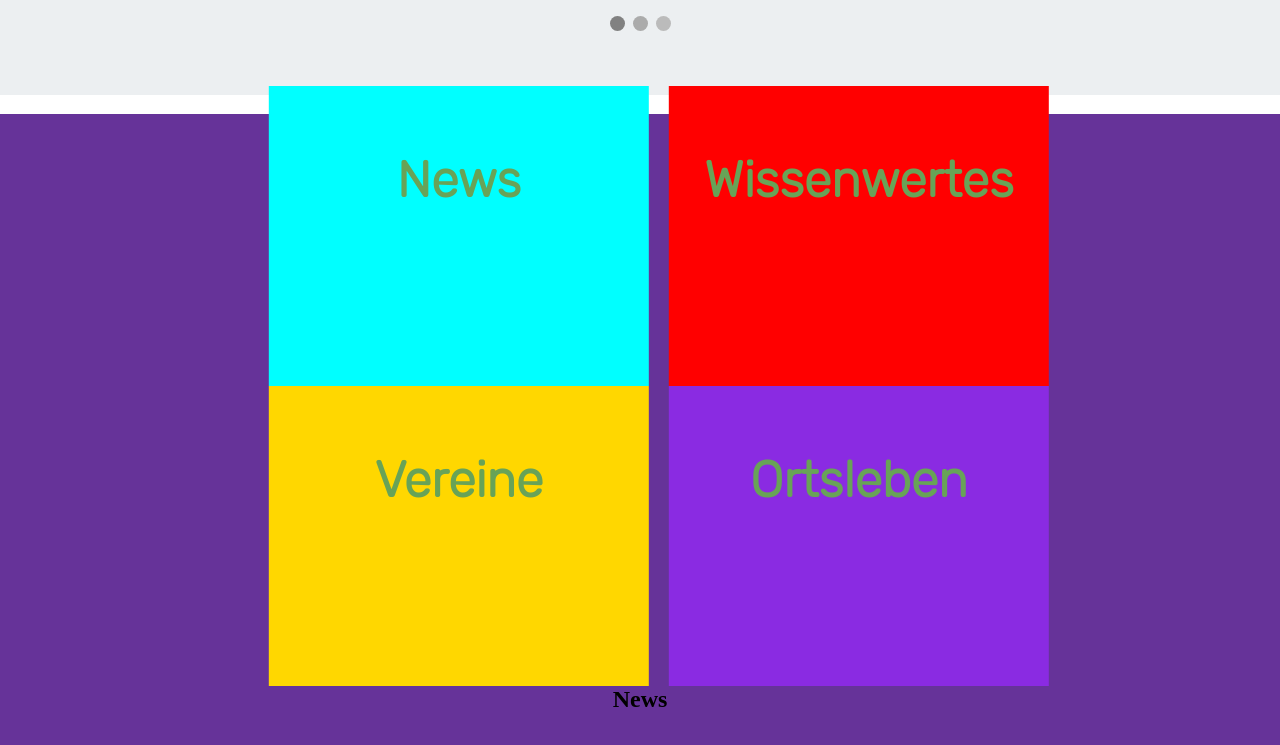
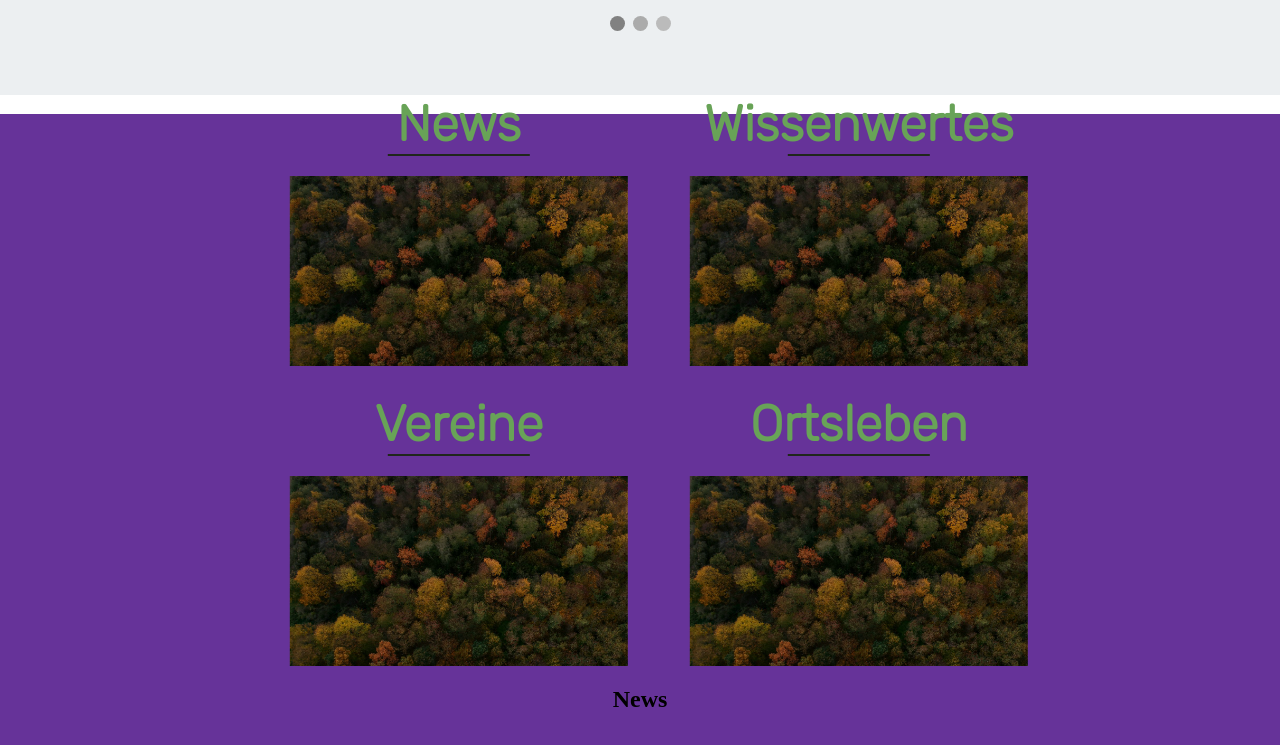
Before and after one commit to jonaszb13/Bierbergen, a plain HTML site: page index.html in a window 1280 px wide. Shown: the part 747-1492 px from the top of the page. Drawn offline with nearby package versions, Linux system fonts and the light colour scheme.

Commit message:
styling containers landing page

```diff
--- a/index.html
+++ b/index.html
@@ -107,18 +107,26 @@
         <div class="containers">
             <div class="news">
                 <h1>News</h1>
+                <hr>
+                <img src="img/img1.jpg" alt="">
             </div>
 
             <div class="wissenwertes">
                 <h1>Wissenwertes</h1>
+                <hr>
+                <img src="img/img1.jpg" alt="">
             </div>
 
             <div class="vereine">
                 <h1>Vereine</h1>
+                <hr>
+                <img src="img/img1.jpg" alt="">
             </div>
 
             <div class="ortsleben">
                 <h1>Ortsleben</h1>
+                <hr>
+                <img src="img/img1.jpg" alt="">
             </div>
         </div>
 
--- a/style.css
+++ b/style.css
@@ -82,20 +82,20 @@ section {
     color: #68A357
 }
 
-.slideshow-container * {
+#home .slideshow-container * {
     box-sizing: border-box;
 }
 
-.mySlides {
+#home .slideshow-container .mySlides {
     display: none;
 }
 
-.slideshow-container img {
+#home .slideshow-container img {
     vertical-align: middle;
 }
 
 /* Slideshow container */
-.slideshow-container {
+#home .slideshow-container {
     max-width: 700px;
     position: relative;
     margin: auto;
@@ -103,7 +103,7 @@ section {
 }
 
 /* Caption text */
-.text {
+#home .slideshow-container .mySlides .text {
     color: #f2f2f2;
     font-size: 15px;
     padding: 8px 12px;
@@ -114,7 +114,7 @@ section {
 }
 
 /* Number text (1/3 etc) */
-.numbertext {
+#home .slideshow-container .mySlides .numbertext {
     color: #f2f2f2;
     font-size: 12px;
     padding: 8px 12px;
@@ -153,43 +153,95 @@ section {
     }
 }
 
-.containers {
+#home .containers {
     margin-top: 4%;
     float: left;
     transform: translate(30%, 0%);
     margin-right: 30%;
 }
 
-.news {
-    background: aqua;
+#home .containers .news {
     width: 380px;
     height: 300px;
     float: left;
     margin-right: 20px;
 }
+#home .containers .news h1 {
+    margin-top: 0%;
+    padding-top: 2%;
+    color: #68A357;
+    margin-bottom: 0%;
+}
+#home .containers .news hr {
+    max-width: 140px;
+}
+#home .containers .news img {
+    max-width: 100%;
+    height: 190px;
+    margin-top: 20px;
+}
 
-.wissenwertes {
-    background: red;
+#home .containers .wissenwertes {
     width: 380px;
     height: 300px;
     float: left;
     margin-right: 20px;
 }
+#home .containers .wissenwertes h1 {
+    margin-top: 0%;
+    padding-top: 2%;
+    color: #68A357;
+    margin-bottom: 0%;
+}
+#home .containers .wissenwertes hr {
+    max-width: 140px;
+}
+#home .containers .wissenwertes img {
+    max-width: 100%;
+    height: 190px;
+    margin-top: 20px;
+}
 
-.vereine {
-    background: gold;
+#home .containers .vereine {
     width: 380px;
     height: 300px;
     float: left;
     margin-right: 20px;
 }
+#home .containers .vereine h1 {
+    margin-top: 0%;
+    padding-top: 2%;
+    color: #68A357;
+    margin-bottom: 0%;
+}
+#home .containers .vereine hr {
+    max-width: 140px;
+}
+#home .containers .vereine img {
+    max-width: 100%;
+    height: 190px;
+    margin-top: 20px;
+}
 
-.ortsleben {
-    background: blueviolet;
+#home .containers .ortsleben {
     width: 380px;
     height: 300px;
     float: left;
     margin-right: 20px;
+}
+#home .containers .ortsleben h1 {
+    margin-top: 0%;
+    padding-top: 2%;
+    color: #68A357;
+    margin-bottom: 0%;
+}
+#home .containers .ortsleben hr {
+    max-width: 140px;
+}
+#home .containers .ortsleben img {
+    max-width: 100%;
+    height: 190px;
+    margin-top: 20px;
 }
 
 
```
